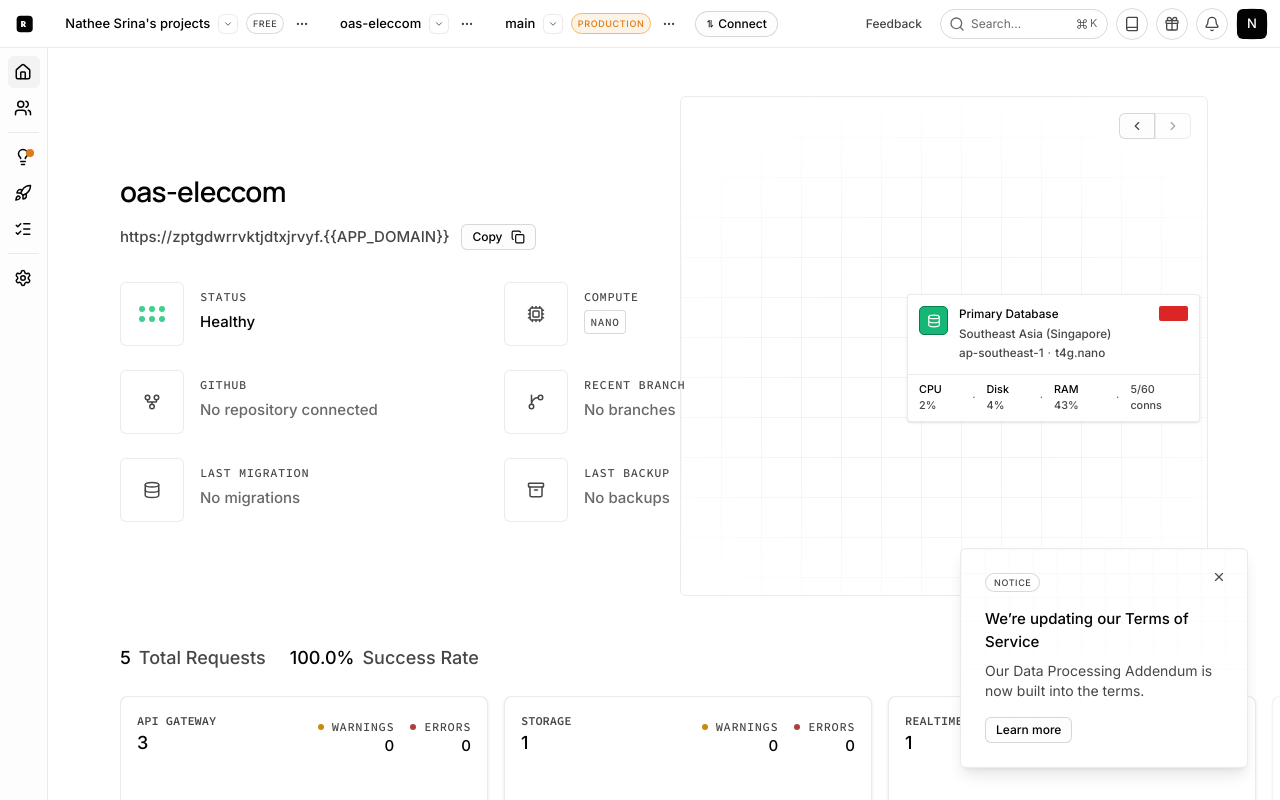
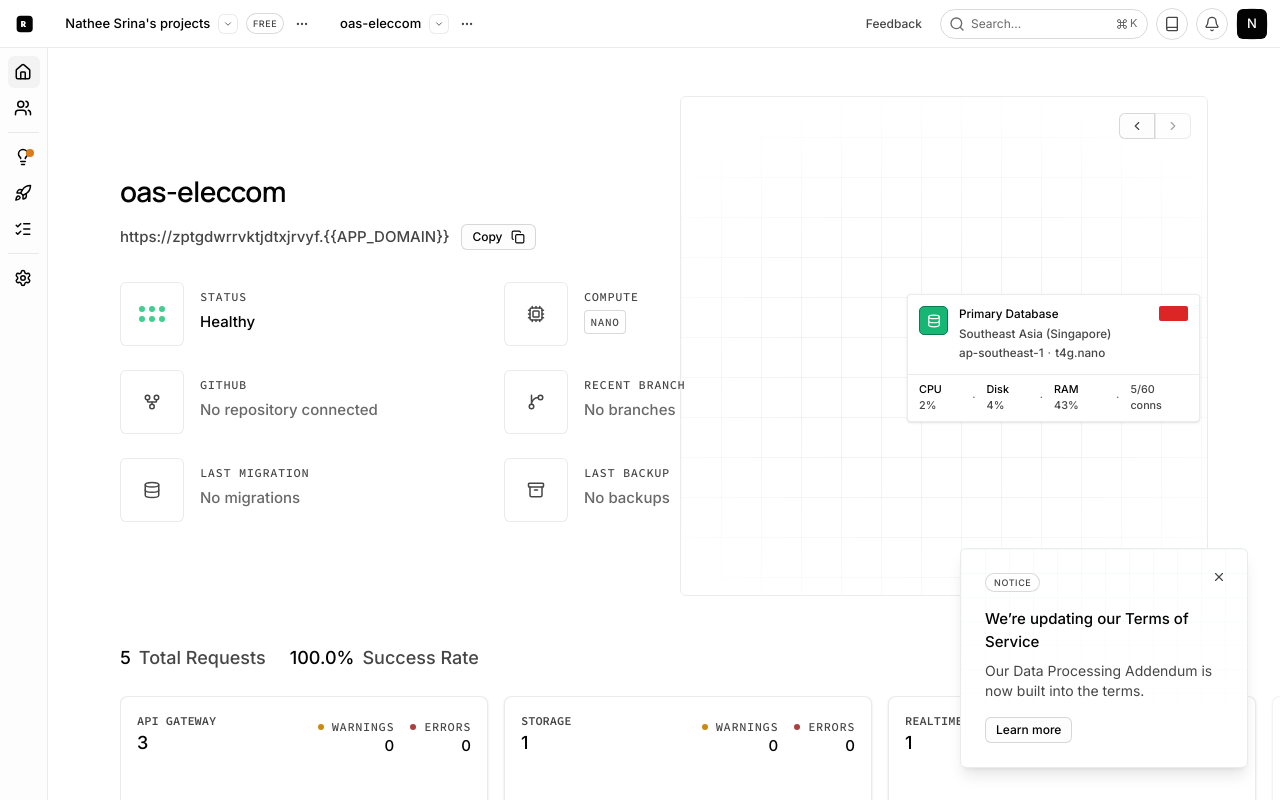
Before and after one commit to natheelic/teacher-eval, a Next.js app: page / in a window 1280 px wide. Shown: the top 800 px of the page. Built offline with nearby package versions, Linux system fonts and the light colour scheme.

Commit message:
refactor: remove unused components and clean up Header layout

```diff
--- a/components/dashboard/Header.tsx
+++ b/components/dashboard/Header.tsx
@@ -5,7 +5,6 @@ import {
   MoreHorizontal,
   Bell,
   Book,
-  Gift,
   Search,
 } from "lucide-react";
 import { AppLogo } from "./AppLogo";
@@ -67,14 +66,6 @@ export function Header() {
           <div className="flex items-center pl-2 gap-0">
             <Crumb label="Nathee Srina's projects" badge="Free" />
             <Crumb label="oas-eleccom" />
-            <Crumb label="main" badge="Production" badgeTone="amber" />
-          </div>
-
-          <div className="flex items-start pl-3">
-            <button className="flex h-[26px] items-center gap-1 rounded-full border border-black/15 bg-[#fdfdfd] px-2.5 py-1 text-xs font-medium text-[#030303] hover:bg-black/4">
-              <span className="rotate-90 text-[10px]">⇌</span>
-              Connect
-            </button>
           </div>
         </div>
 
@@ -96,9 +87,6 @@ export function Header() {
               <Book className="size-4 text-[#464646]" />
             </button>
             <button className="flex size-8 items-center justify-center rounded-full border border-black/15 hover:bg-black/4">
-              <Gift className="size-4 text-[#464646]" />
-            </button>
-            <button className="flex size-8 items-center justify-center rounded-full border border-black/15 hover:bg-black/4">
               <Bell className="size-4 text-[#464646]" />
             </button>
           </div>
```
